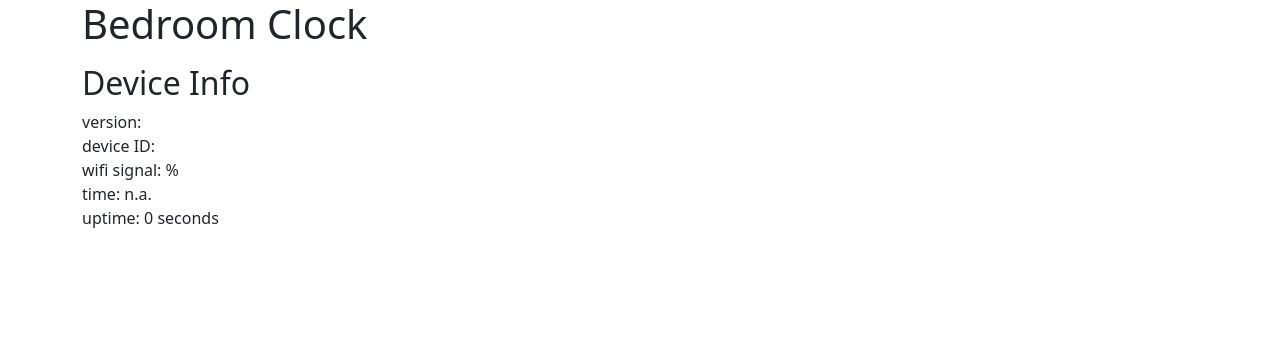
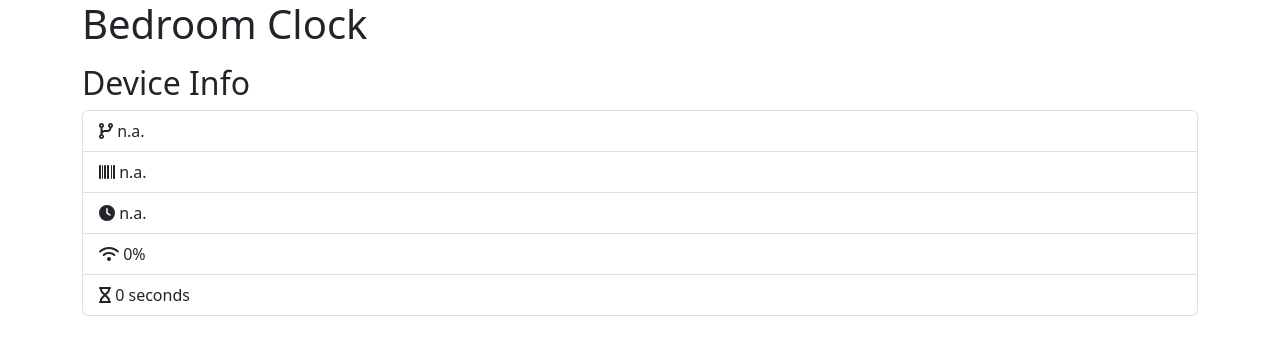
Before and after one commit to coding-lemur/bed-room-clock-dashboard, a Vue app: page / in a window 1280 px wide. Shown: the top 354 px of the page. Built offline with nearby package versions, Linux system fonts and the light colour scheme; no server answers.

Commit message:
add a few fontawesome icons; optimize layout

```diff
--- a/package.json
+++ b/package.json
@@ -8,6 +8,9 @@
     "lint": "vue-cli-service lint"
   },
   "dependencies": {
+    "@fortawesome/fontawesome-svg-core": "^6.1.2",
+    "@fortawesome/free-solid-svg-icons": "^6.1.2",
+    "@fortawesome/vue-fontawesome": "^3.0.1",
     "bootstrap": "^5.2.0",
     "core-js": "^3.8.3",
     "humanize-duration": "^3.27.2",
--- a/src/App.vue
+++ b/src/App.vue
@@ -5,19 +5,26 @@
     <section id="device-info" class="mb-3">
       <h2>Device Info</h2>
 
-      <div>version: <span class="value">{{ version }}</span></div>
-      <div>device ID: <strong class="value">{{ deviceId }}</strong></div>
+      <ul class="list-group">
+        <li class="list-group-item">
+          <font-awesome-icon icon="fa-solid fa-code-branch" /> {{ version ?? 'n.a.' }}
+        </li>
+        <li class="list-group-item">
+          <font-awesome-icon icon="fa-solid fa-barcode" /> {{ deviceId ?? 'n.a.' }}
+        </li>
+        <li class="list-group-item">
+          <font-awesome-icon icon="fa-solid fa-clock" /> n.a.
+        </li>
+        <li class="list-group-item">
+          <font-awesome-icon icon="fa-solid fa-wifi" /> {{ wifiQuality ?? '0' }}%
+        </li>
+        <li class="list-group-item">
+          <font-awesome-icon icon="fa-solid fa-hourglass" /> {{ formatedUptime }}
+        </li>
+      </ul>
+    </section>
 
-      <div>
-        wifi signal:
-        <span class="value">{{ wifiQuality }}%</span>
-      </div>
-      <div>time: <span class="value">n.a.</span></div>
-      <div>
-        uptime:
-        <span class="value">{{ formatedUptime }}</span>
-      </div>
-    </section>
+
   </div>
 </template>
 
--- a/src/main.js
+++ b/src/main.js
@@ -3,4 +3,20 @@ import App from "./App.vue";
 
 import "bootstrap/dist/css/bootstrap.min.css";
 
-createApp(App).mount("#app");
+/* import the fontawesome core */
+import { library } from "@fortawesome/fontawesome-svg-core";
+
+/* add icons to the library */
+import {
+  faCodeBranch,
+  faBarcode,
+  faClock,
+  faWifi,
+  faHourglass,
+} from "@fortawesome/free-solid-svg-icons";
+library.add([faCodeBranch, faBarcode, faClock, faWifi, faHourglass]);
+
+/* import font awesome icon component */
+import { FontAwesomeIcon } from "@fortawesome/vue-fontawesome";
+
+createApp(App).component("font-awesome-icon", FontAwesomeIcon).mount("#app");
```
Also changed, not shown: 1 other file (tests, documents, lock files or other folders).
